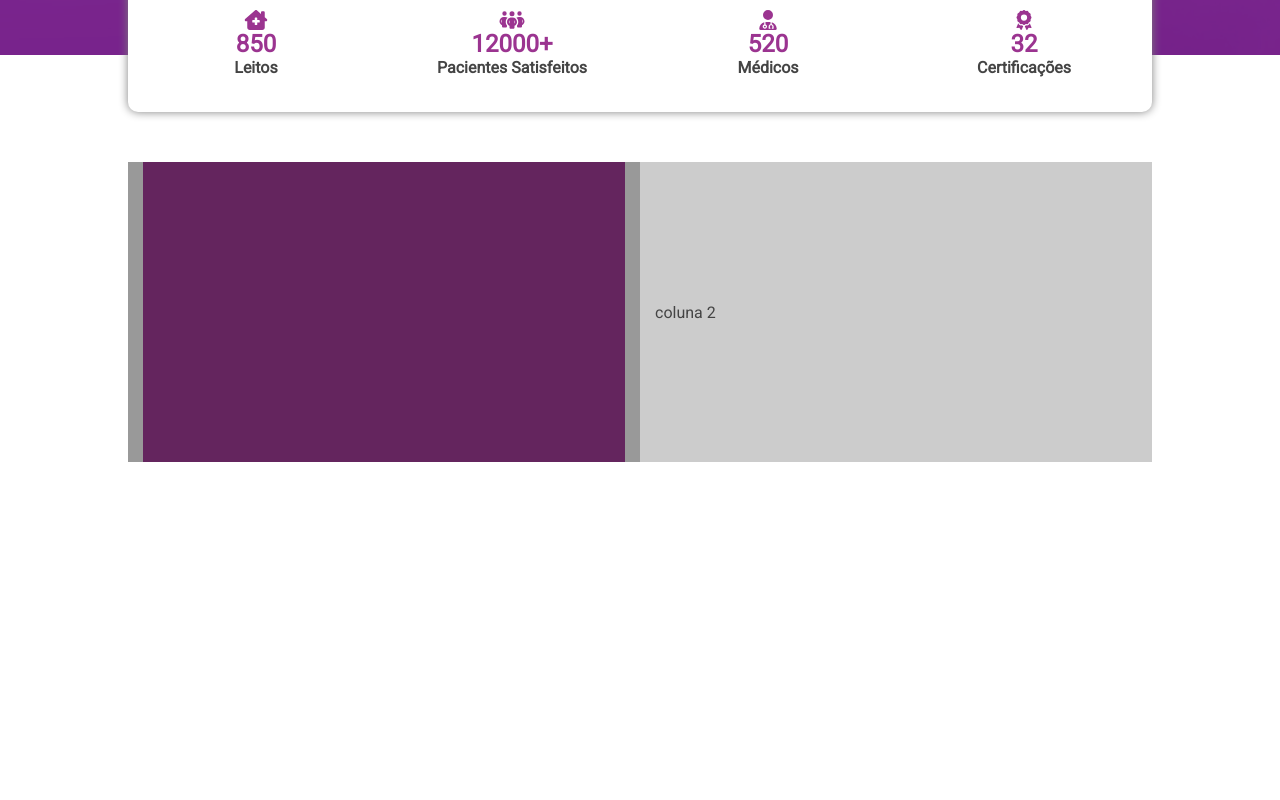
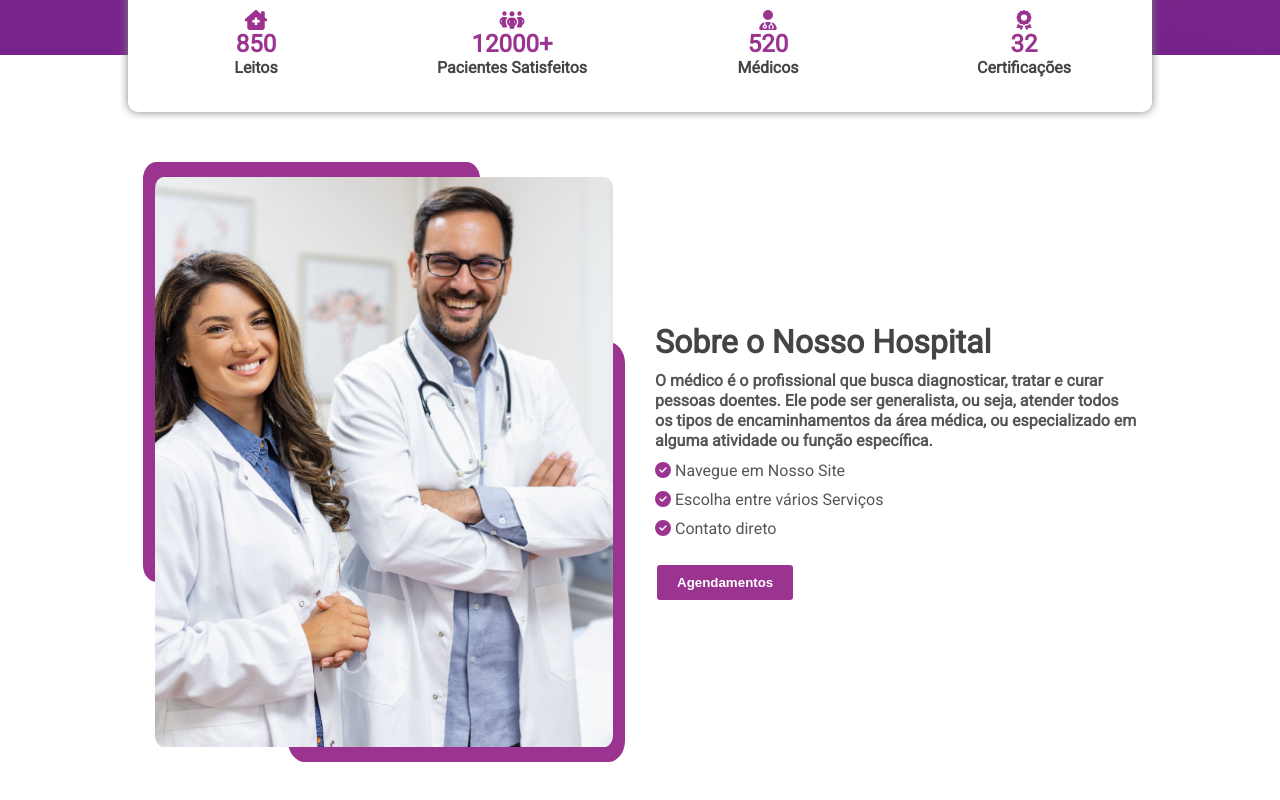
Before and after one commit to luk-z0/landing-page-tisaude-party-study, a Vue app: page / in a window 1280 px wide. Shown: the part 574-1374 px from the top of the page. Before the commit the page ends 1336 px from the top, so only its background shows below. Built offline with nearby package versions, Linux system fonts and the light colour scheme.

Commit message:
adicionando alterações da aula 5

```diff
--- a/src/assets/main.css
+++ b/src/assets/main.css
@@ -95,6 +95,13 @@ main{
 .tc-white{
   color : white;
 }
+.tc-gray-200{
+  color : #777;
+}
+
+.tc-gray-400{
+  color : #555;
+}
 
 .tc-purple{
   color : var(--theme-color-purple-1);
@@ -132,6 +139,13 @@ main{
   font-weight: bold;
 }
 
+.fw-6{
+  font-weight: 600;
+}
+
+.line-h-1{
+  line-height: 1.25;
+}
 /* CLASSES DE TEXT*/
 
 
@@ -278,6 +292,21 @@ main{
   margin-right: 15px;
 }
 
+
+.b-margin-1{
+  margin-bottom: 5px;
+}
+
+.b-margin-2{
+  margin-bottom: 10px;
+}
+
+.b-margin-3{
+  margin-bottom: 15px;
+}
+
+
+
 .btn-solid-white{
   padding: 10px 20px;
   border: 2px solid white;
@@ -317,6 +346,27 @@ main{
   position: relative;
 }
 
+.btn-solid-primary{
+  padding: 10px 20px;
+  border: 2px solid white;
+  background-color: var(--theme-color-purple-1);
+  color: white;
+  font-weight: 600;
+  border-radius: 5px;
+  cursor: pointer;
+  transition: all linear 0.2s;
+}
+.btn-solid-primary:hover{
+  padding: 10px 20px;
+  border: 2px solid var(--theme-color-purple-1);
+  background-color: transparent;
+  color: var(--theme-color-purple-1);
+  font-weight: 600;
+  border-radius: 5px;
+  cursor: pointer;
+  transition: all linear 0.2s;
+}
+
 .box-header{
   width: 25%;
   min-width: 180px;
@@ -338,7 +388,37 @@ main{
 
 .box-image-about{
   width: 100%;
-  height: 300px;
-  background-color: #64255e;
+  height: 600px;
+  background-color: white;
   position: relative;
 }
+.box-image-about::after{
+  content: "";
+  width: 70%;
+  height: 70%;
+  background-color: var(--theme-color-purple-1);
+  position: absolute;
+  border-radius: 4%;
+}
+
+.box-image-about::before{
+  content: "";
+  width: 70%;
+  height: 70%;
+  background-color: var(--theme-color-purple-1);
+  position: absolute;
+  border-radius: 5%;
+  right: 0px;
+  bottom: 0px;
+}
+
+.doctor-about-image{
+  width: 95%;
+  height: 95%;
+  position: absolute;
+  z-index: 9;
+  top: 2.5%;
+  left: 2.5%;
+  border-radius: 2%;
+  object-fit: cover;
+}
--- a/src/main.js
+++ b/src/main.js
@@ -12,7 +12,8 @@ import {
     faHouseChimneyMedical,
     faPeopleGroup,
     faUserDoctor,
-    faAward
+    faAward,
+    faCircleCheck
 } from '@fortawesome/free-solid-svg-icons'
 
 import {
@@ -34,7 +35,8 @@ library.add(
     faHouseChimneyMedical,
     faPeopleGroup,
     faUserDoctor,
-    faAward
+    faAward,
+    faCircleCheck
 )
 
 const app = createApp(App)
--- a/src/views/HomeView.vue
+++ b/src/views/HomeView.vue
@@ -1,12 +1,14 @@
 <script>
 import background from "../assets/images/background.jpeg"
 import brand from "../assets/images/brand.png"
+import doctorAbout from "../assets/images/doctors.jpg"
 
   export default (await import('vue')).defineComponent({
     data(){
       return {
         background,
-        brand
+        brand,
+        doctorAbout
       }
     }
   })
@@ -100,14 +102,42 @@ import brand from "../assets/images/brand.png"
       </div>
       <div class="container t-margin-50">
         <div class="row flex flex-wrap">
-          <div class="col-lg-6 flex flex-direction-column justify-content-center" style="background-color: #999">
-            <div class="box-image-about"></div>
+          <div class="col-lg-6 flex flex-direction-column justify-content-center">
+            <div class="box-image-about">
+              <img :src="doctorAbout" class="doctor-about-image" alt="doctors">
+            </div>
           </div>
-          <div class="col-lg-6 flex flex-direction-column justify-content-center" style="background-color: #ccc">
-            coluna 2
+          <div class="col-lg-6 flex flex-direction-column justify-content-center">
+            <div class="doctorDescription">
+              <h1 class="b-margin-2 tc-gray-300">Sobre o Nosso Hospital</h1>
+
+              <p class="tc-gray-400 fw-6 b-margin-2 line-h-1">O médico é o profissional que busca diagnosticar, tratar e curar pessoas doentes. Ele pode ser generalista, ou seja, atender todos os tipos de encaminhamentos da área médica, ou especializado em alguma atividade ou função específica.
+              </p>
+
+              <p class="t-margin-2 tc-gray-400">
+                <font-awesome-icon class="tc-purple" :icon="['fas', 'circle-check']" />
+                Navegue em Nosso Site
+              </p>
+              <p class="t-margin-2 tc-gray-400">
+                <font-awesome-icon class="tc-purple" :icon="['fas', 'circle-check']" />
+                Escolha entre vários Serviços
+              </p>
+              <p class="t-margin-2 tc-gray-400 b-margin-2">
+                <font-awesome-icon class="tc-purple" :icon="['fas', 'circle-check']" />
+                Contato direto
+              </p>
+
+              <button class="btn-solid-primary t-margin-3">Agendamentos</button>
+            </div>
           </div>
         </div>
       </div>
+      <div class="container t-margin-50">
+        <div class="row flex flex-wrap">
+
+        </div>
+      </div>
+
 
     </main>
 
```
Also changed, not shown: src/assets/images/doctors.jpg (added).
